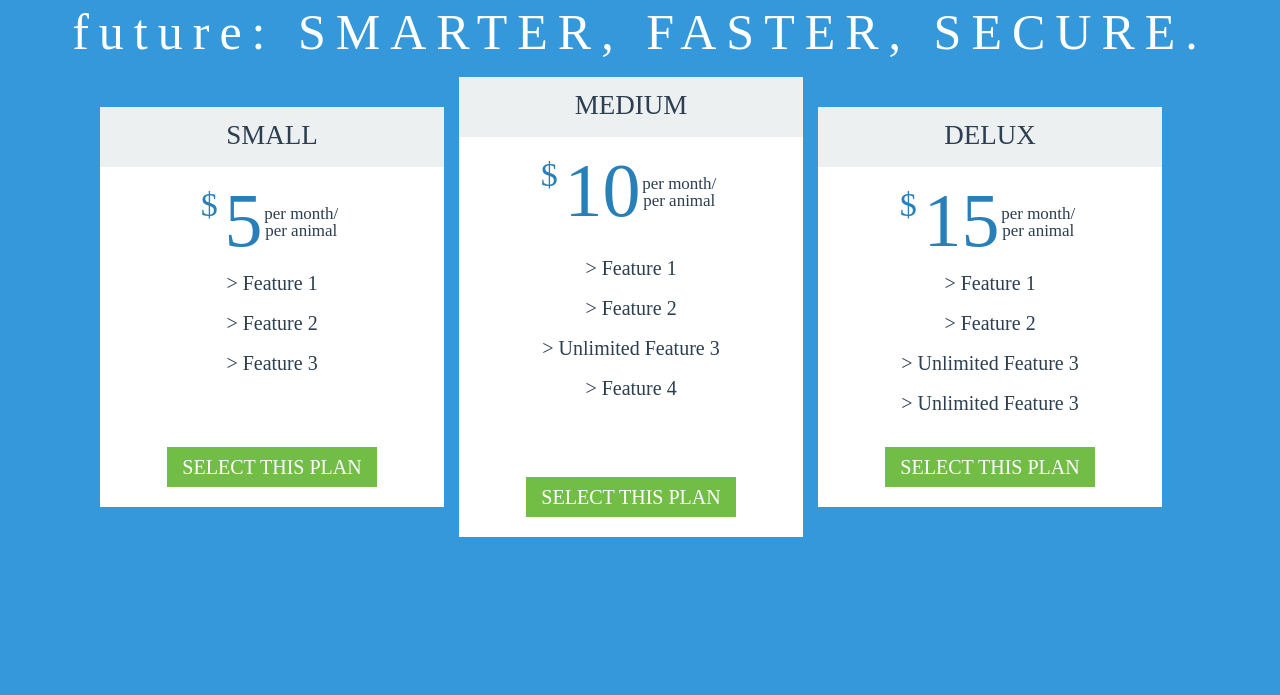
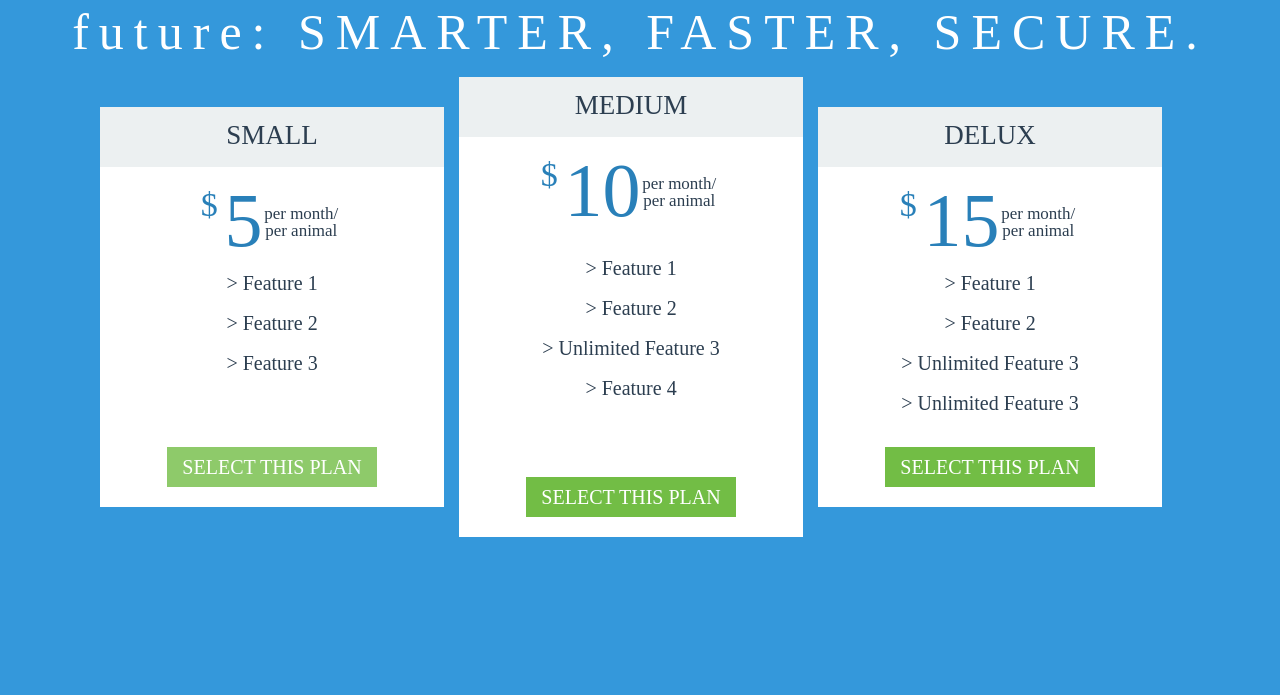
Before and after one commit to feliupe/growboi, a plain HTML site: page index.html in a window 1280 px wide. In both pictures the pointer is over the link 272 px from the left and 3817 px from the top of the page. Shown: the part 3350-4045 px from the top of the page. Drawn offline with Linux system fonts and the light colour scheme.

Commit message:
Update style.css
adding button hover and cursor->pointer

```diff
--- a/style.css
+++ b/style.css
@@ -156,6 +156,7 @@ Buttons
   text-transform: uppercase;
   display: inline-block;
   text-decoration: none;
+  cursor: pointer;
 }
 
 .btn-green {
@@ -163,10 +164,19 @@ Buttons
   color: white;
 }
 
+.btn-green:hover {
+  background-color: hsla(97.5, 47.6%, 50.6%, 0.8);
+}
+
 .btn-primary {
   background-color: #e74c3c;
   color: white;
 }
+
+.btn-primary:hover {
+  background-color: #ff5542;
+}
+
 
 /*
 
```
